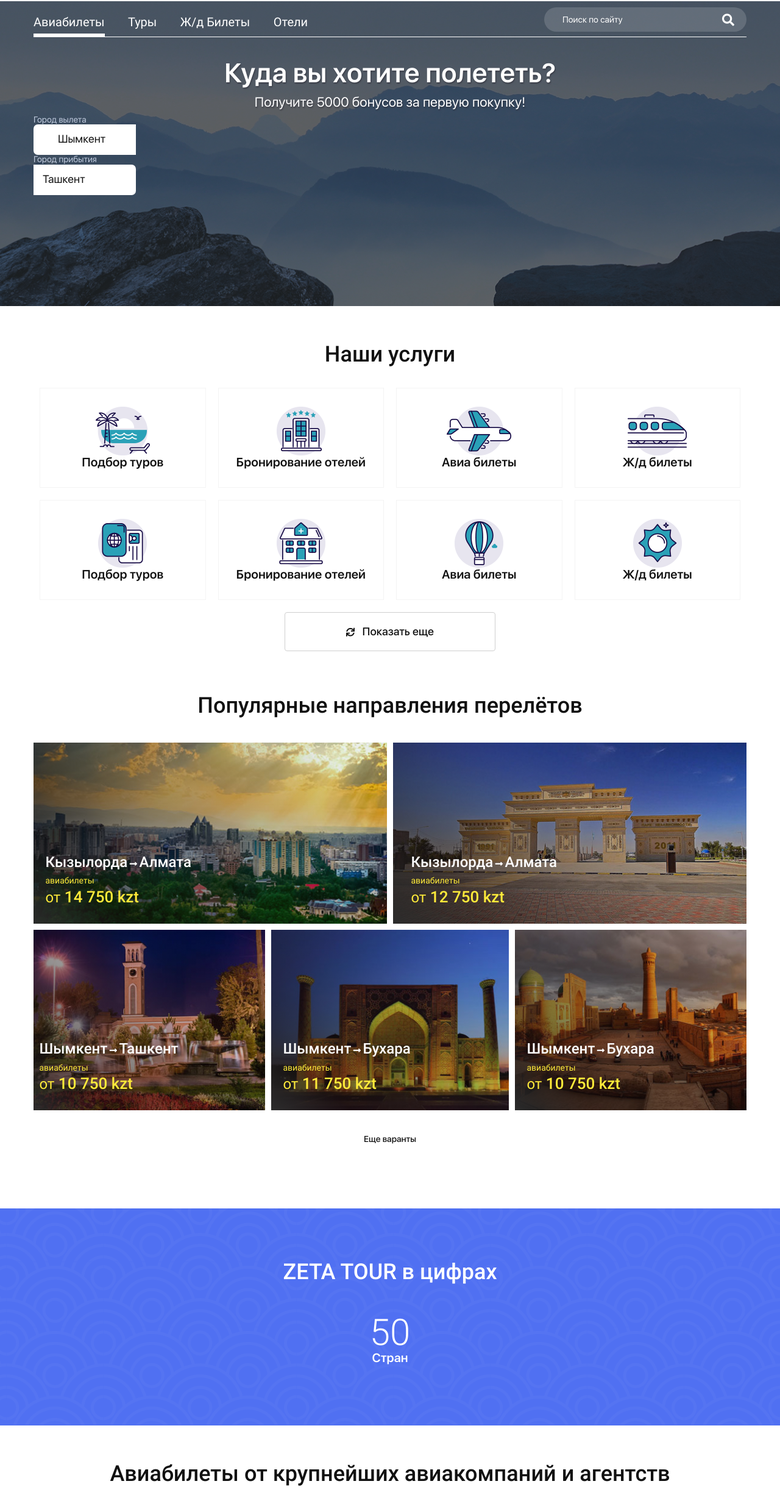
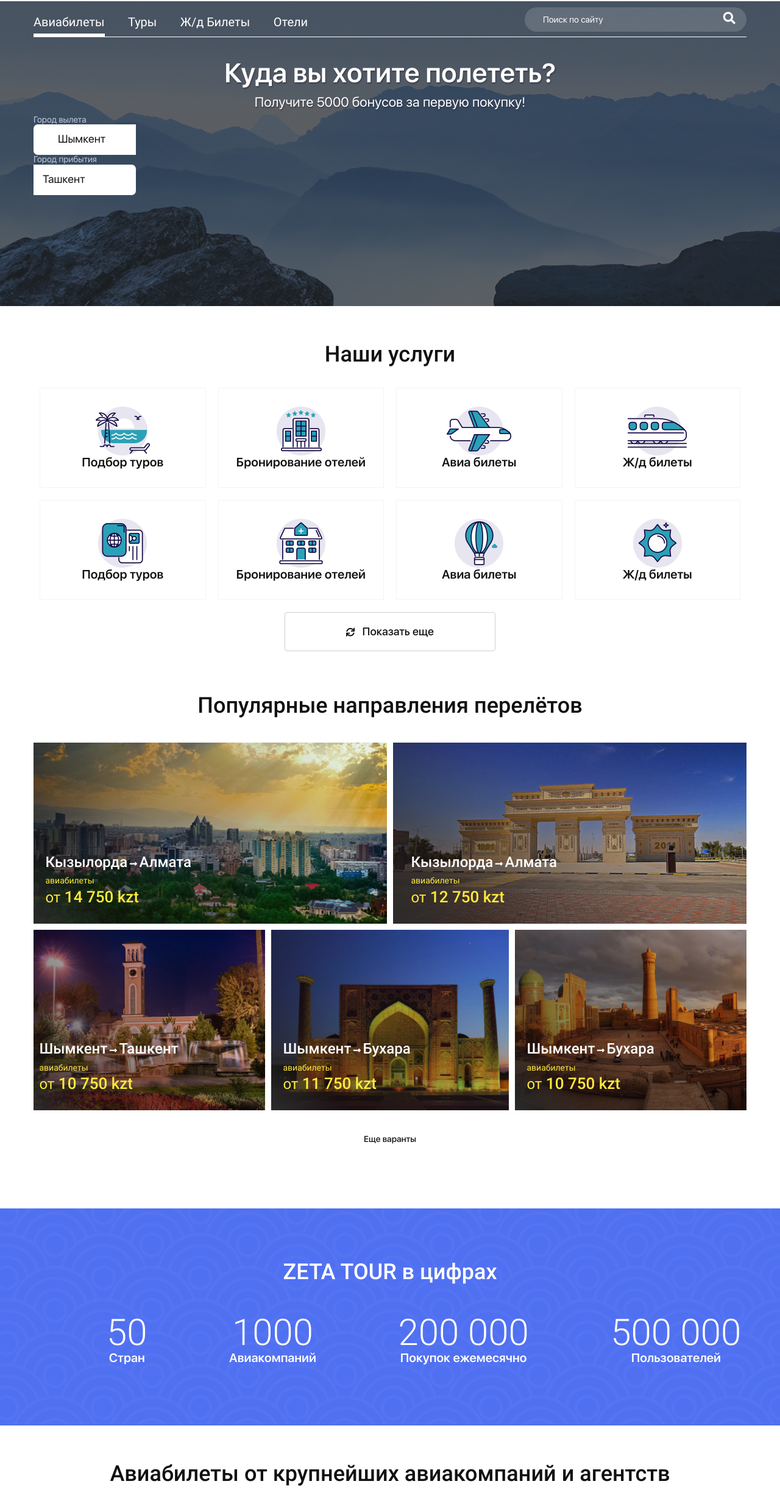
Before and after one commit to Kamoliddin1/zeta, a plain HTML site: page index.html in a window 1280 px wide. Shown: the part 69-2544 px from the top of the page at 61% size. Drawn offline with Linux system fonts and the light colour scheme; files whose address does not match are found by name; a web font is replaced by a local one.

Commit message:
a to input

```diff
--- a/css/main.css
+++ b/css/main.css
@@ -170,31 +170,38 @@ i.fas.fa-mobile-alt{
 .search{
   float: right;
   font-size: 14px;
-  background: rgba(255, 255, 255, 0.153);
-  border-radius: 30px;
-  -webkit-border-radius: 30px;
+
 }
 .search_icon{
-  display: inline-block;
+  position: absolute;
   color: #fff;
   font-size: 20px;
-  margin-right: 20px;
-  vertical-align: middle;
+  right: 5%;
+  top: 10%;
 }
+
 .search_text{
-  display: inline-block;
-  padding: 10px 16rem 10px 30px;
-}
-.search_text a{
+  position: relative;
   color: #fff;
   font-family: 'SFUIDisplay-Regular';
   text-decoration: none;
 }
+.search_text input{
+  border: none;
+  outline: none;
+  background: rgba(255, 255, 255, 0.153);
+  border-radius: 30px;
+  -webkit-border-radius: 30px;
+  padding: 10px 16rem 10px 30px;
+}
+.search_text input::-webkit-input-placeholder{
+  color: #fff;
+}
+
 .fly_to{
   color: #fff;
   text-align: center;
   text-shadow: 1px 2px 2px #2f2f3aa8;
-
 }
 .fly_to h1{
   font-family: 'SFUIDisplay-Semibold';
@@ -375,6 +382,11 @@ input.uzbcities {
   color: #fff;
   text-align: center;
   margin: 0;
+  display: inline-block;
+}
+.running-numbers div{
+  display: inline-block;
+  margin-left: 2em;
 }
 .dynamic-number{
   font-family: 'Roboto-Light';
--- a/index.html
+++ b/index.html
@@ -87,10 +87,10 @@
               </div>
               <div class="search">
                 <div class="search_text">
-                  <a href="#">Поиск по сайту</a>
-                </div>
-                <div class="search_icon">
-                  <i class="fas fa-search"></i>
+                  <input type="text" placeholder="Поиск по сайту">
+                  <div class="search_icon">
+                    <i class="fas fa-search"></i>
+                  </div>
                 </div>
               </div>
             </div>
@@ -290,8 +290,20 @@
           </div>
           <div class="running-numbers">
             <div>
-              <p id="dynamic-number" class="dynamic-number">0</p>
+              <p id="dynamic-number" class="dynamic-number">50</p>
               <h1>Стран</h1>
+            </div>
+            <div>
+              <p id="dynamic-number1" class="dynamic-number">1000</p>
+              <h1>Авиакомпаний</h1>
+            </div>
+            <div>
+              <p id="dynamic-number2" class="dynamic-number">200 000</p>
+              <h1>Покупок ежемесячно</h1>
+            </div>
+            <div>
+              <p id="dynamic-number3" class="dynamic-number">500 000</p>
+              <h1>Пользователей</h1>
             </div>
           </div>
         </div>
@@ -447,7 +459,7 @@
     <script src="js/jquery-3.3.1.min.js"></script>
     <script src="js/owl.carousel.min.js"></script>
     <!-- numbers -->
-    <script>
+    <!-- <script>
     var currentNumber = $('#dynamic-number').text();
 
       $({numberValue: currentNumber}).animate({numberValue: 50}, {
@@ -458,6 +470,39 @@
           }
       });
     </script>
+    <script>
+    var currentNumber = $('#dynamic-number1').text();
+
+      $({numberValue: currentNumber}).animate({numberValue: 1000}, {
+          duration: 2000,
+          easing: 'linear',
+          step: function() {
+              $('#dynamic-number1').text(Math.ceil(this.numberValue));
+          }
+      });
+    </script>
+    <script>
+    var currentNumber = $('#dynamic-number2').text();
+
+      $({numberValue: currentNumber}).animate({numberValue: 200000}, {
+          duration: 2000,
+          easing: 'linear',
+          step: function() {
+              $('#dynamic-number2').text(Math.ceil(this.numberValue));
+          }
+      });
+    </script>
+    <script>
+    var currentNumber = $('#dynamic-number3').text();
+
+      $({numberValue: currentNumber}).animate({numberValue: 500000}, {
+          duration: 2000,
+          easing: 'linear',
+          step: function() {
+              $('#dynamic-number3').text(Math.ceil(this.numberValue));
+          }
+      });
+    </script> -->
 
   <!-- slick -->
   <script src="js/slick.min.js"></script>
```
